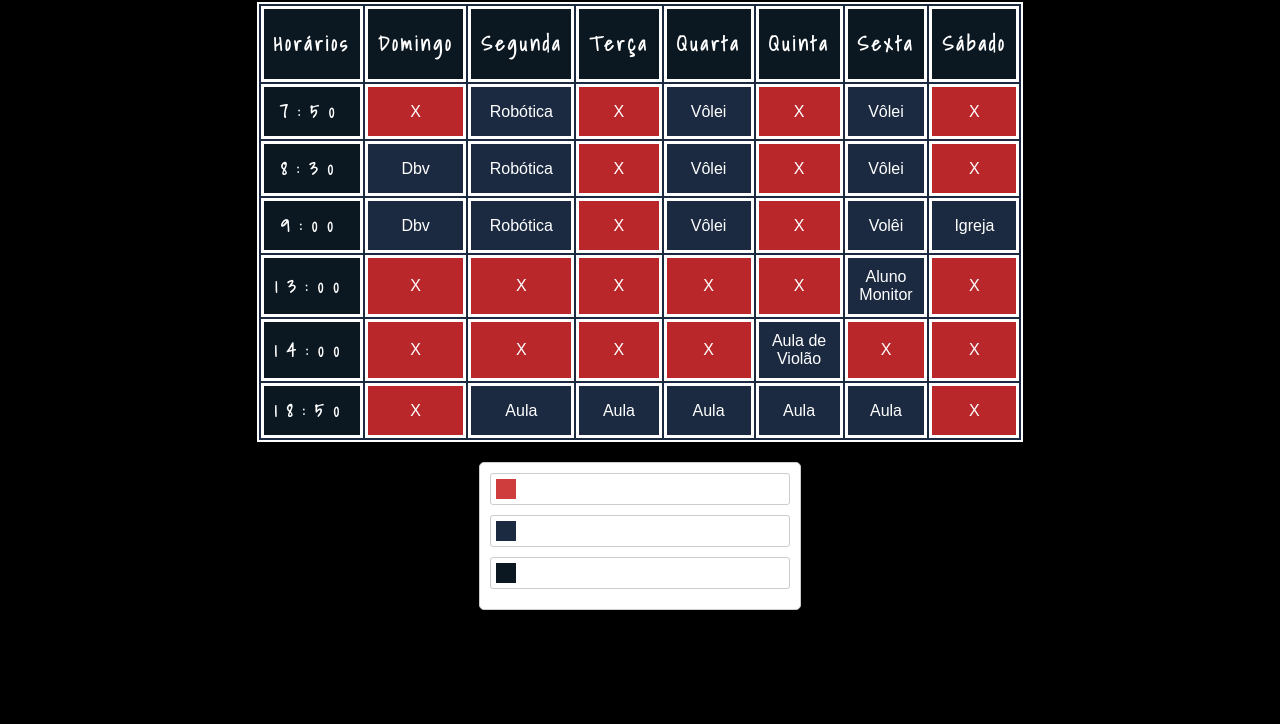
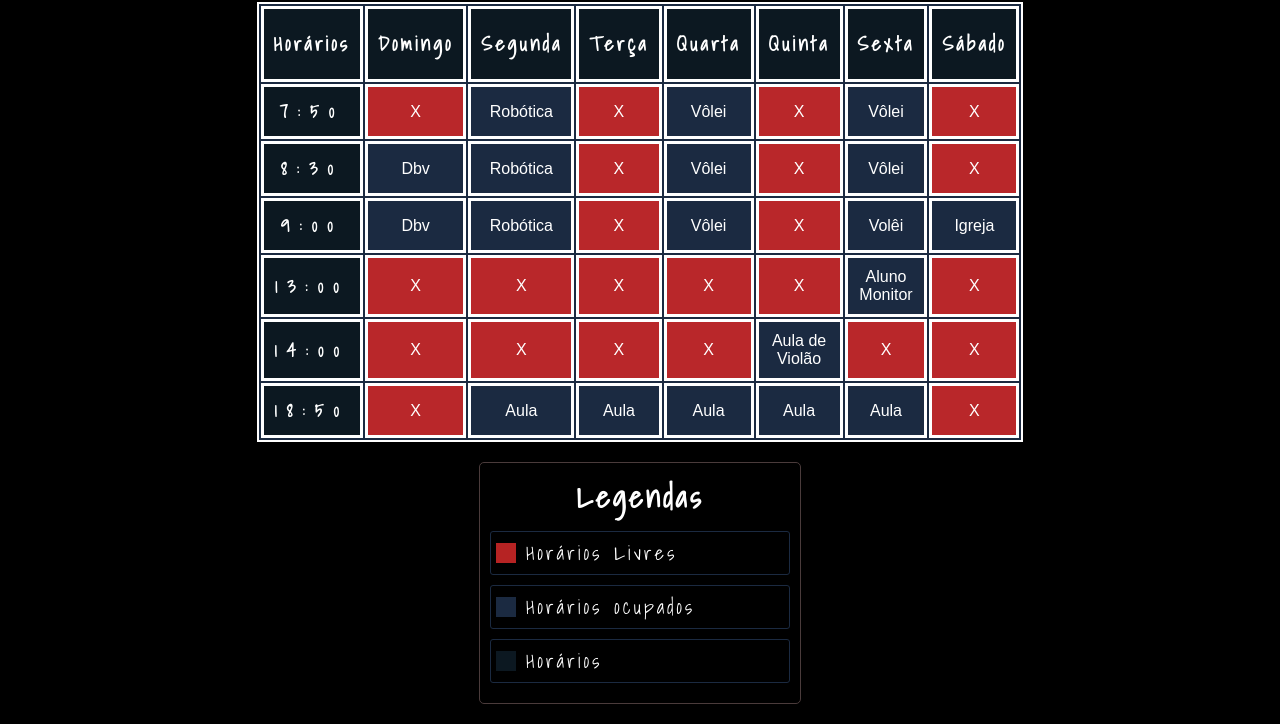
Before and after one commit to AlexandreComn/Tabelas-horarios, a plain HTML site: page index.html in a window 1280 px wide. Shown: the part 301-1025 px from the top of the page. Before the commit the page ends 931 px from the top, so only its background shows below. Drawn offline with Linux system fonts and the light colour scheme; a web font is replaced by a local one.

Commit message:
legendas terminadas

```diff
--- a/index.html
+++ b/index.html
@@ -99,6 +99,7 @@
     </main>
 
     <div class="quadro-legendas">
+        <h2 id="legendasq">Legendas</h2>
         <div class="legenda">
             <div class="cor-legenda" style="background-color: rgba(203, 40, 40, 0.898);"></div>
             <p>Horários Livres</p>
--- a/style.css
+++ b/style.css
@@ -8,6 +8,7 @@
     margin: 0px;
     padding: 0px;
     color: var(--cor002);
+
 }
 
 :root{
@@ -92,8 +93,11 @@ main th{
 
 
 .quadro-legendas {
-    background-color: #fff;
-    border: 1px solid #ccc;
+    font-family: var(--font002);
+    letter-spacing: 3px;
+    font-size: 20px;
+    background-color: var(--cor001);
+    border: 1px solid #4a3b3b;
     border-radius: 5px;
     padding: 10px;
     width: 300px;
@@ -104,7 +108,7 @@ main th{
     display: flex;
     align-items: center;
     margin-bottom: 10px;
-    border: 1px solid #ccc;
+    border: 1px solid var(--cor004);
     border-radius: 3px;
     padding: 5px;
 }
@@ -118,3 +122,8 @@ main th{
 .p {
     margin: 0;
 }
+
+#legendasq{
+    text-align: center;
+    padding: 0px 10px 10px 10px;
+}
```
